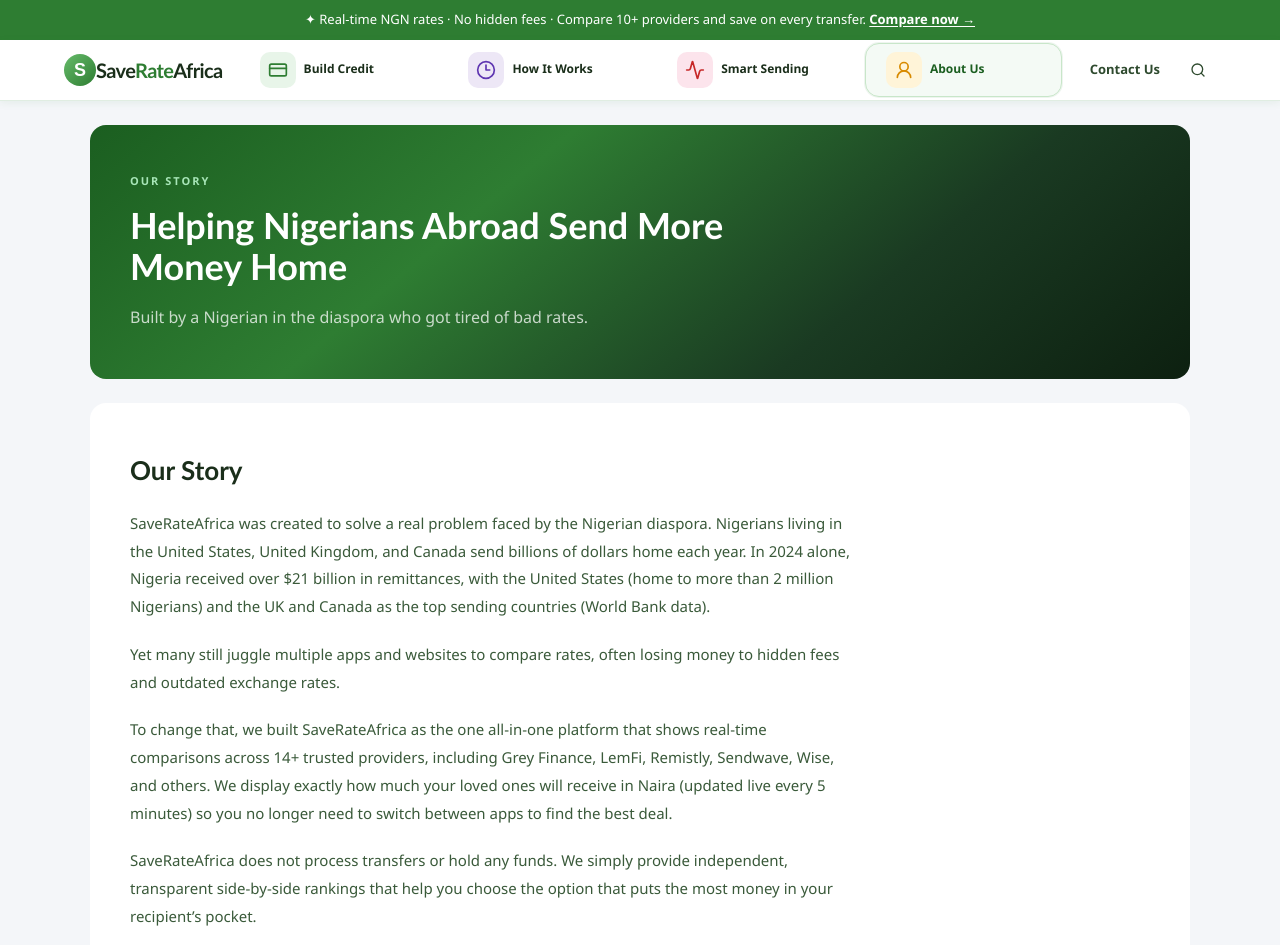
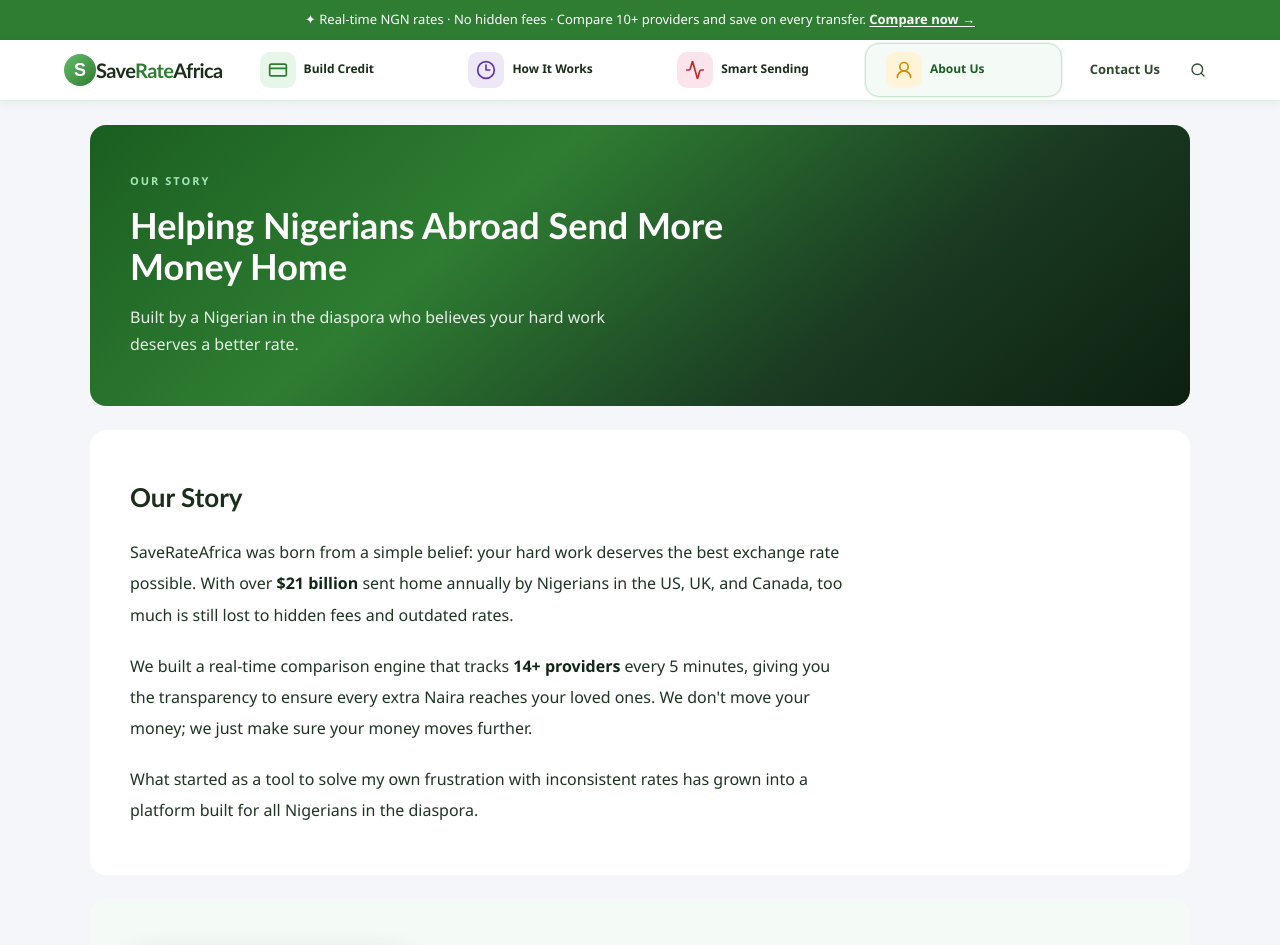
Before and after one commit to Chinenyeonukogu/SaveRateAfrica, a Next.js app: page /about in a window 1280 px wide. Shown: the top 945 px of the page. Built offline with nearby package versions, Linux system fonts and the light colour scheme.

Commit message:
Update about story copy

```diff
--- a/app/about/page.tsx
+++ b/app/about/page.tsx
@@ -21,11 +21,21 @@
 };
 
 const storyParagraphs = [
-  "SaveRateAfrica was created to solve a real problem faced by the Nigerian diaspora. Nigerians living in the United States, United Kingdom, and Canada send billions of dollars home each year. In 2024 alone, Nigeria received over $21 billion in remittances, with the United States (home to more than 2 million Nigerians) and the UK and Canada as the top sending countries (World Bank data).",
-  "Yet many still juggle multiple apps and websites to compare rates, often losing money to hidden fees and outdated exchange rates.",
-  "To change that, we built SaveRateAfrica as the one all-in-one platform that shows real-time comparisons across 14+ trusted providers, including Grey Finance, LemFi, Remistly, Sendwave, Wise, and others. We display exactly how much your loved ones will receive in Naira (updated live every 5 minutes) so you no longer need to switch between apps to find the best deal.",
-  "SaveRateAfrica does not process transfers or hold any funds. We simply provide independent, transparent side-by-side rankings that help you choose the option that puts the most money in your recipient’s pocket.",
-  "What started as a tool to solve my own problem has grown into a platform helping Nigerians in the USA, UK, and Canada send money home more efficiently."
+  <>
+    SaveRateAfrica was born from a simple belief: your hard work deserves the
+    best exchange rate possible. With over{" "}
+    <strong className="font-bold text-[#102717]">$21 billion</strong> sent home
+    annually by Nigerians in the US, UK, and Canada, too much is still lost to
+    hidden fees and outdated rates.
+  </>,
+  <>
+    We built a real-time comparison engine that tracks{" "}
+    <strong className="font-bold text-[#102717]">14+ providers</strong> every 5
+    minutes, giving you the transparency to ensure every extra Naira reaches
+    your loved ones. We don&apos;t move your money; we just make sure your money
+    moves further.
+  </>,
+  "What started as a tool to solve my own frustration with inconsistent rates has grown into a platform built for all Nigerians in the diaspora."
 ] as const;
 
 const trustItems = [
@@ -51,7 +61,7 @@
   "rounded-[16px] px-5 py-6 min-[600px]:p-8 lg:px-10 lg:py-12";
 const standardSectionClassName =
   "rounded-[16px] px-5 py-6 min-[600px]:p-8 lg:p-10";
-const bodyTextClassName = "text-[15px] leading-[1.85] text-[#3a5a3a]";
+const bodyTextClassName = "text-[16px] leading-[1.95] text-[#1f3523]";
 
 export default function AboutPage() {
   return (
@@ -69,8 +79,9 @@
             <h1 className="mt-4 max-w-[640px] font-heading text-[28px] font-extrabold leading-[1.15] text-white min-[600px]:text-[32px] lg:text-[36px]">
               Helping Nigerians Abroad Send More Money Home
             </h1>
-            <p className="mt-4 max-w-[520px] text-[16px] leading-[1.7] text-[rgba(255,255,255,0.75)]">
-              Built by a Nigerian in the diaspora who got tired of bad rates.
+            <p className="mt-4 max-w-[520px] text-[16px] leading-[1.7] text-[rgba(255,255,255,0.88)]">
+              Built by a Nigerian in the diaspora who believes your hard work
+              deserves a better rate.
             </p>
           </section>
 
@@ -79,8 +90,8 @@
               Our Story
             </h2>
             <div className="max-w-[720px] space-y-5">
-              {storyParagraphs.map((paragraph) => (
-                <p key={paragraph} className={bodyTextClassName}>
+              {storyParagraphs.map((paragraph, index) => (
+                <p key={index} className={bodyTextClassName}>
                   {paragraph}
                 </p>
               ))}
```
